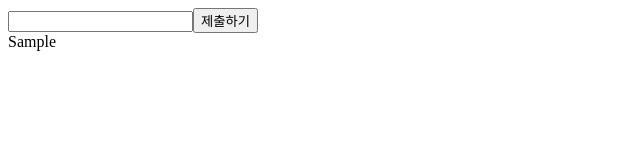
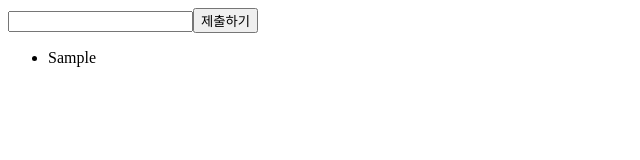
Before and after one commit to grighth12/vue-todo-pair, a Vue app: page / in a window 1280 px wide. Both pictures are taken after typing "Sample" into the empty fields and a click on the button "제출하기". Shown: the top 160 px of the page, without its empty margins (0-640 px from the left). Built offline with nearby package versions, Linux system fonts and the light colour scheme.

Commit message:
feat: 투두 렌더링

```diff
--- a/src/App.vue
+++ b/src/App.vue
@@ -2,10 +2,13 @@
 import { ref } from "vue";
 
 const value = ref("");
-const todos = ref<string[]>([]);
+const todos = ref<{ id: number; value: string }[]>([]);
 
 const onSubmit = () => {
-  todos.value.push(value.value);
+  todos.value.push({
+    id: new Date().getUTCSeconds(),
+    value: value.value,
+  });
   value.value = "";
 };
 </script>
@@ -16,7 +19,11 @@ const onSubmit = () => {
     <button type="submit">제출하기</button>
   </form>
 
-  <div>{{ todos.join() }}</div>
+  <ul>
+    <li v-for="{ id, value } in todos" :key="id">
+      {{ value }}
+    </li>
+  </ul>
 </template>
 
 <style scoped></style>
```
